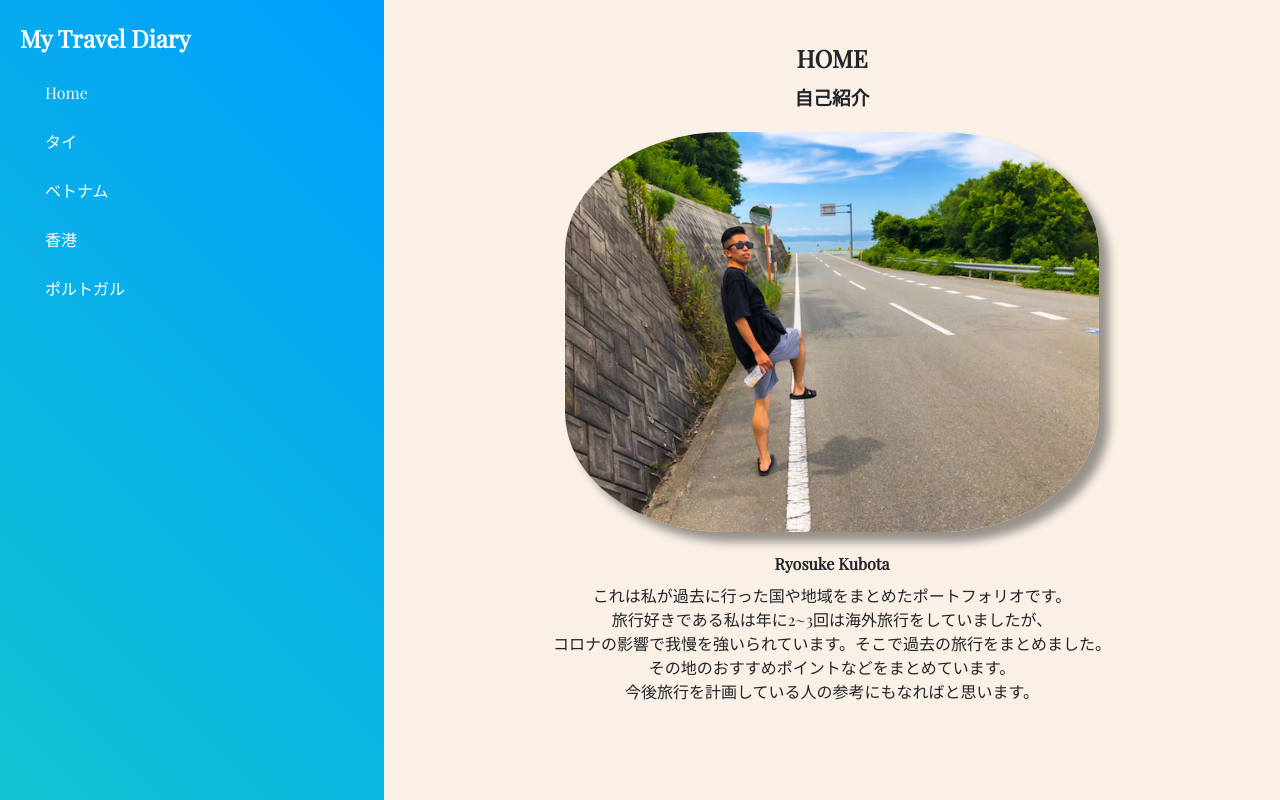
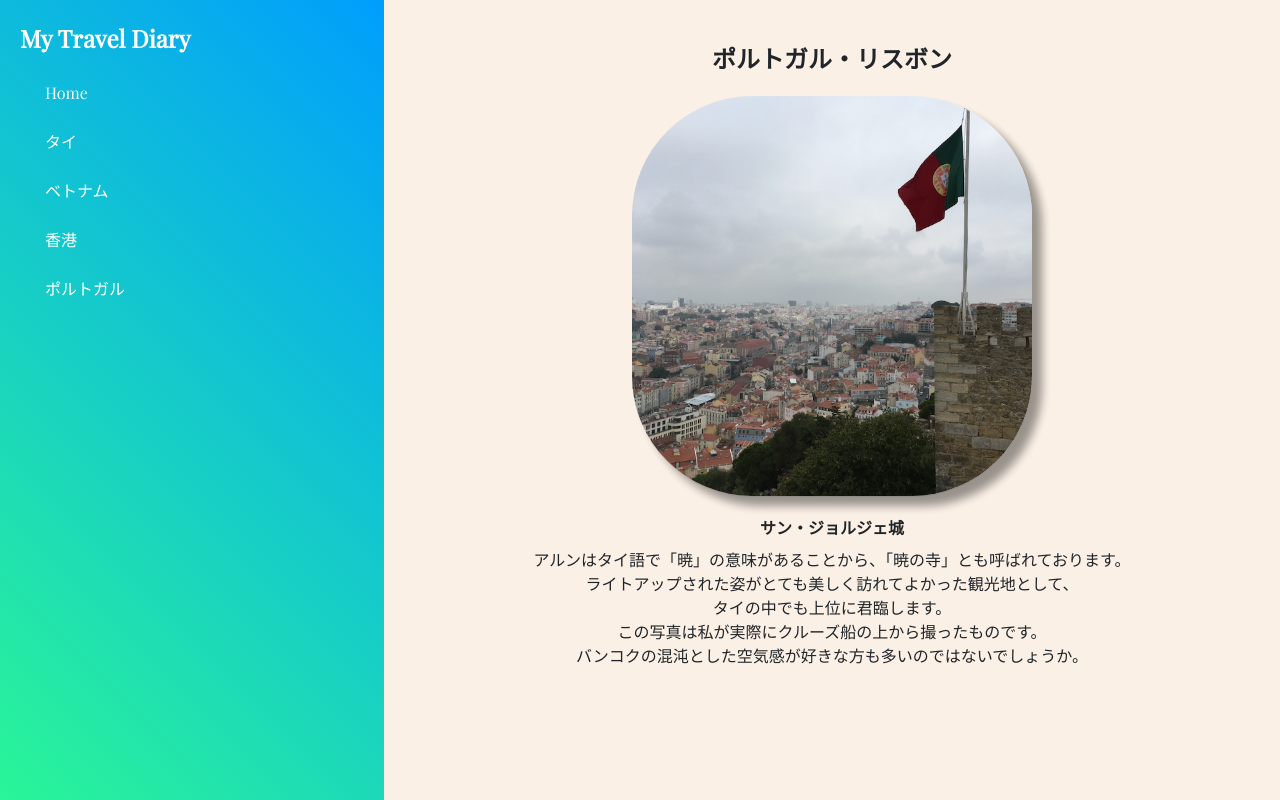
Before and after one commit to sukemaru-injp/my-travel, a Vue app: page / in a window 1280 px wide. Both pictures are taken after a click on the item "ポルトガル". Shown: the top 800 px of the page. Built offline with nearby package versions, Linux system fonts and the light colour scheme.

Commit message:
portugal

```diff
--- a/src/App.vue
+++ b/src/App.vue
@@ -8,7 +8,7 @@
         <li class="country" @click="currentComponent = 'Thai'">タイ</li>
         <li class="country">ベトナム</li>
         <li class="country">香港</li>
-        <li class="country">ポルトガル</li>
+        <li class="country" @click="currentComponent = 'Portugal'">ポルトガル</li>
       </ul>
     </div>
   </transition>
@@ -21,6 +21,7 @@
 <script>
 import Home from'./components/Home.vue'
 import Thai from'./components/Thai.vue'
+import Portugal from './components/Portugal.vue'
 
   export default {
     data() {
@@ -31,7 +32,8 @@ import Thai from'./components/Thai.vue'
     },
     components: {
       Home,
-      Thai
+      Thai,
+      Portugal
     },
     methods: {
       showTrue() {
--- /dev/null
+++ b/src/components/Portugal.vue
@@ -0,0 +1,35 @@
+<template>
+  <div id="content">
+    <section class="sec">
+      <h2 class="sec__title">ポルトガル・リスボン</h2>
+      <div class="content appear up">
+        <div class="content__img item">
+          <img src="../assets/images/IMG_4013.png" alt="">
+        </div>
+        <h4 class="content__name item">
+          サン・ジョルジェ城
+        </h4>
+        <p class="content__about item">
+          アルンはタイ語で「暁」の意味があることから、「暁の寺」とも呼ばれております。<br>
+          ライトアップされた姿がとても美しく訪れてよかった観光地として、<br>
+          タイの中でも上位に君臨します。<br>
+          この写真は私が実際にクルーズ船の上から撮ったものです。<br>
+          バンコクの混沌とした空気感が好きな方も多いのではないでしょうか。
+        </p>
+      </div>
+    </section>
+  </div>
+</template>
+
+<script>
+import { appear } from '@/appear';
+
+export default {
+  mixins: [appear],
+}
+</script>
+
+<style scoped>
+@import "../assets/styles/home.css";
+
+</style>
```
Also changed, not shown: src/assets/images/IMG_4013.png (added).
